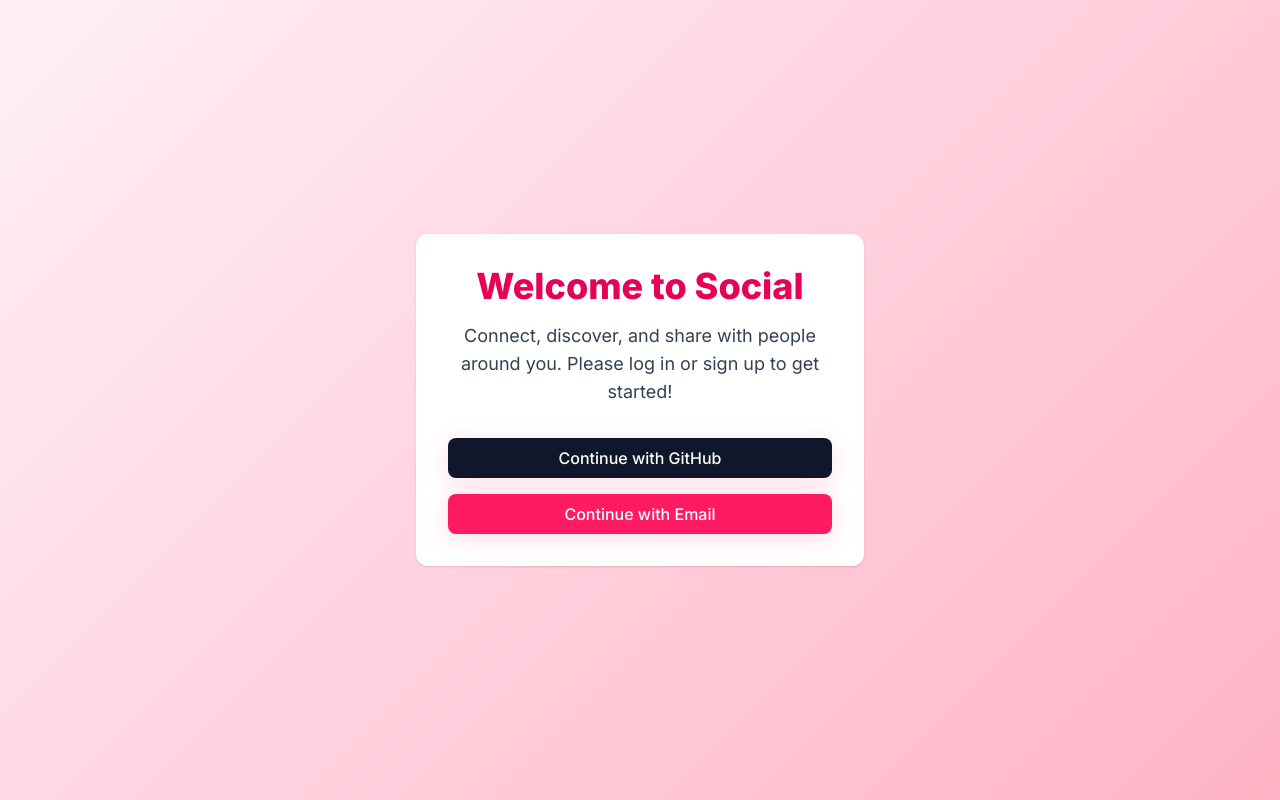
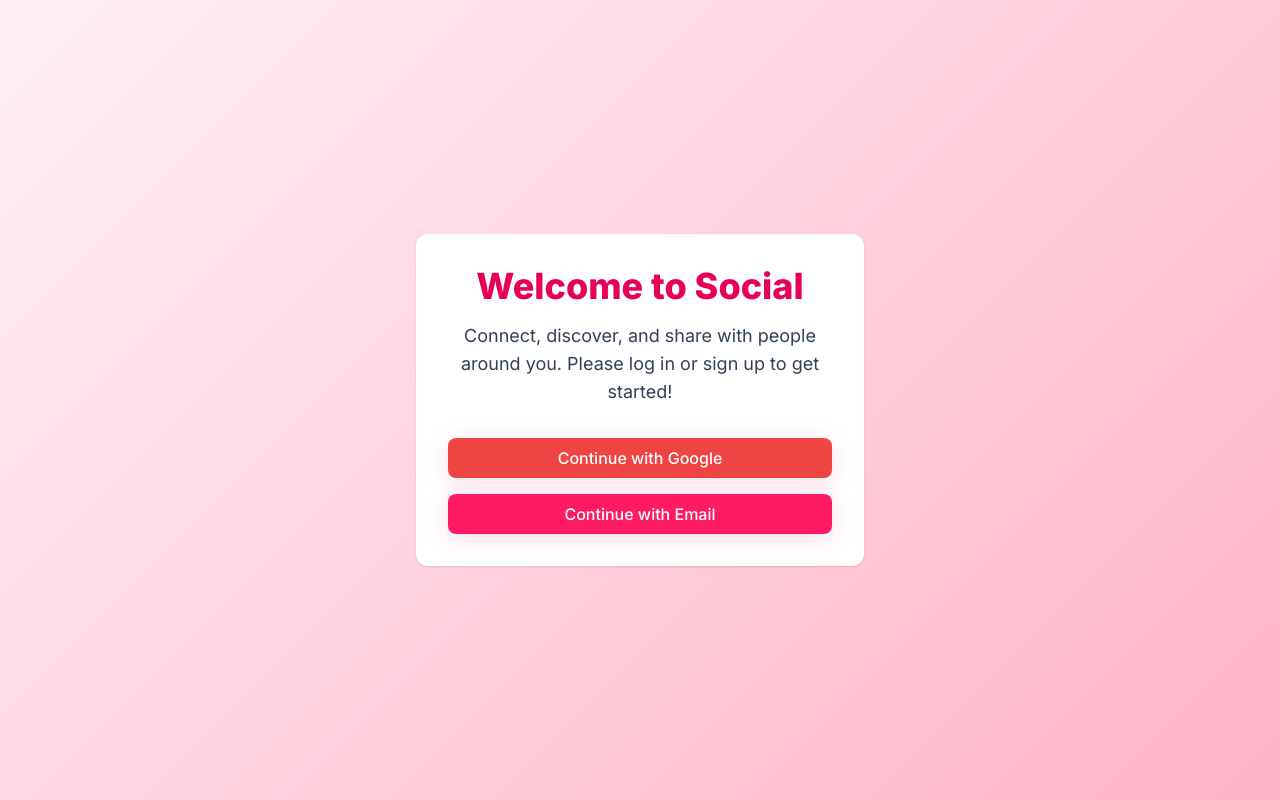
Before and after one commit to harrygamon/Socials, a Next.js app: page /welcome in a window 1280 px wide. Built offline with nearby package versions, Linux system fonts and the light colour scheme.

Commit message:
Trigger redeploy: ensure welcome page is deployed and available on Vercel

```diff
--- a/src/app/welcome/page.tsx
+++ b/src/app/welcome/page.tsx
@@ -1,3 +1,4 @@
+// Trigger redeploy: ensure welcome page is deployed
 "use client";
 import { signIn } from "next-auth/react";
 import { useRouter } from "next/navigation";
@@ -12,10 +13,10 @@
           Connect, discover, and share with people around you. Please log in or sign up to get started!
         </p>
         <button
-          onClick={() => signIn("github", { callbackUrl: "/" })}
-          className="w-full mb-4 py-2 bg-secondary-900 hover:bg-secondary-800 text-white rounded-lg font-medium"
+          onClick={() => signIn("google", { callbackUrl: "/" })}
+          className="w-full mb-4 py-2 bg-red-500 hover:bg-red-600 text-white rounded-lg font-medium"
         >
-          Continue with GitHub
+          Continue with Google
         </button>
         <button
           onClick={() => router.push("/auth/signin")}
```
